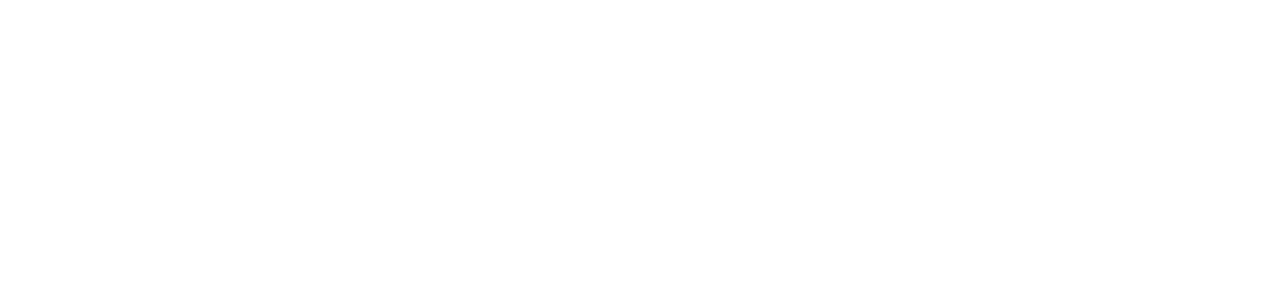
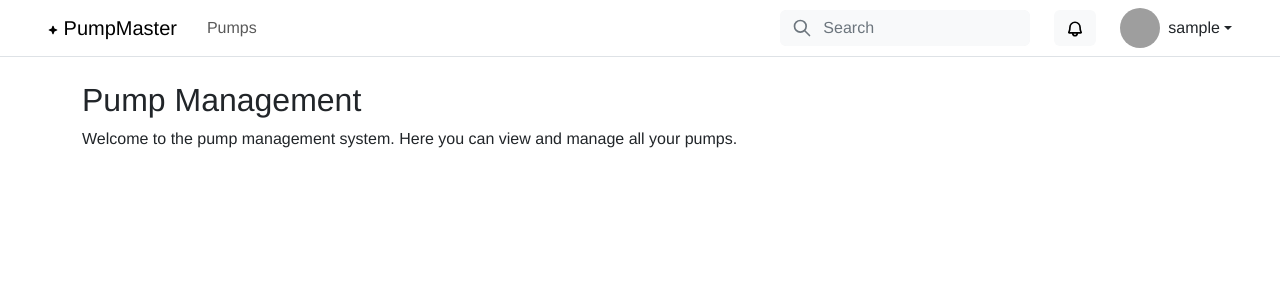
Before and after one commit to dmwcs/ci_cd-demo, a React (Vite) app: page /pump in a window 1280 px wide. Before the commit this address had no page. Shown: the top 300 px of the page. Built offline with nearby package versions, Linux system fonts and the light colour scheme; sample sign-in values are in the browser's storage; grey boxes are pictures that could not be loaded.

Commit message:
config router path

```diff
--- a/package.json
+++ b/package.json
@@ -27,6 +27,7 @@
     "react-bootstrap": "^2.10.10",
     "react-dom": "^19.1.0",
     "react-hook-form": "^7.60.0",
+    "react-icons": "^5.5.0",
     "react-router": "^7.6.3",
     "zod": "^4.0.5"
   },
--- a/src/App.tsx
+++ b/src/App.tsx
@@ -1,11 +1,27 @@
-import { Route, Routes } from 'react-router';
+import { Navigate, Route, Routes } from 'react-router';
 import Login from './app/Login';
+import PumpList from './app/PumpList';
+import Navbar from './app/components/Navbar';
+import ProtectedRoute from './app/components/ProtectedRouter';
 import 'bootstrap/dist/css/bootstrap.min.css';
 
 function App() {
   return (
     <Routes>
       <Route path='/login' element={<Login />} />
+
+      <Route
+        path='/pump'
+        element={
+          <ProtectedRoute>
+            <Navbar />
+          </ProtectedRoute>
+        }
+      >
+        <Route index element={<PumpList />} />
+      </Route>
+
+      <Route path='*' element={<Navigate to='/pump' replace />} />
     </Routes>
   );
 }
--- a/src/app/Login/Login.tsx
+++ b/src/app/Login/Login.tsx
@@ -1,5 +1,5 @@
 import { useState } from 'react';
-import { Link } from 'react-router';
+import { Link, Navigate } from 'react-router';
 import { Alert, Button, Form, Spinner } from 'react-bootstrap';
 import { useForm } from 'react-hook-form';
 import { zodResolver } from '@hookform/resolvers/zod';
@@ -8,7 +8,7 @@
 import { mockFetchData } from '../../utils/mockDataFetch';
 
 const Login = () => {
-  const { login } = useAuth();
+  const { login, isAuthenticated } = useAuth();
   const [error, setError] = useState<string | null>(null);
 
   const {
@@ -19,6 +19,11 @@
     resolver: zodResolver(loginFormSchema),
     mode: 'onChange',
   });
+
+  // 如果已登录，直接重定向到根路径
+  if (isAuthenticated) {
+    return <Navigate to='/pump' replace />;
+  }
 
   const onSubmit = async (data: LoginFormData) => {
     try {
--- a/src/app/PumpList/PumpList.tsx
+++ b/src/app/PumpList/PumpList.tsx
@@ -1,10 +1,16 @@
-import React from 'react';
-
-const PumpList: React.FC = () => {
+const PumpList = () => {
   return (
-    <div>
-      <h1>Pump List</h1>
-      <p>This is the PumpList component</p>
+    <div className='container mt-4'>
+      <h2>Pump Management</h2>
+      <div className='row'>
+        <div className='col-12'>
+          <p>
+            Welcome to the pump management system. Here you can view and manage
+            all your pumps.
+          </p>
+          {/* 这里可以添加实际的 pump 列表 */}
+        </div>
+      </div>
     </div>
   );
 };
--- a/src/app/components/Navbar/Navbar.tsx
+++ b/src/app/components/Navbar/Navbar.tsx
@@ -1,11 +1,101 @@
-import React from 'react';
+import { Button, Form, InputGroup, Dropdown } from 'react-bootstrap';
+import Container from 'react-bootstrap/Container';
+import Nav from 'react-bootstrap/Nav';
+import BootstrapNavbar from 'react-bootstrap/Navbar';
+import { Outlet, useNavigate, Link } from 'react-router';
+import { PiBellBold } from 'react-icons/pi';
+import { TbZoom } from 'react-icons/tb';
+import { PiStarFourFill } from 'react-icons/pi';
+import { useAuth } from '../../../hooks/useAuth';
 
-const Navbar: React.FC = () => {
+const Navbar = () => {
+  const { user, logout, isAuthenticated } = useAuth();
+  const navigate = useNavigate();
+
+  const handleLogout = () => {
+    logout();
+    navigate('/login');
+  };
+
   return (
-    <nav>
-      <h1>Navbar</h1>
-      <p>This is the Navbar component</p>
-    </nav>
+    <div>
+      <BootstrapNavbar expand='md' className='border-bottom'>
+        <Container
+          fluid
+          style={{ display: 'flex', columnGap: '6px' }}
+          className='px-5'
+        >
+          <BootstrapNavbar.Brand href='#home'>
+            <PiStarFourFill size={10} /> PumpMaster
+          </BootstrapNavbar.Brand>
+          <BootstrapNavbar.Toggle aria-controls='navbarScroll' />
+          <BootstrapNavbar.Collapse id='navbarScroll'>
+            <Nav className='my-lg-0' navbarScroll>
+              <Nav.Link as={Link} to='/pump'>
+                Pumps
+              </Nav.Link>
+            </Nav>
+          </BootstrapNavbar.Collapse>
+
+          <div className='d-flex gap-4 d-none d-md-flex align-items-center'>
+            <InputGroup
+              className='bg-light rounded'
+              style={{ maxWidth: '250px' }}
+            >
+              <InputGroup.Text className='bg-light border-0'>
+                <TbZoom className='text-secondary' size={20} />
+              </InputGroup.Text>
+              <Form.Control
+                type='text'
+                placeholder='Search'
+                className='border-0 bg-light px-0'
+              />
+            </InputGroup>
+            <Button className='text-center bg-light border-0'>
+              <PiBellBold color='black' size={18} />
+            </Button>
+
+            {/* 用户信息和退出功能 */}
+            {isAuthenticated && user && (
+              <Dropdown align='end'>
+                <Dropdown.Toggle
+                  as='div'
+                  className='d-flex align-items-center'
+                  style={{ cursor: 'pointer' }}
+                >
+                  <img
+                    src='https://i.pravatar.cc/40?img=2'
+                    alt='User Avatar'
+                    className='rounded-circle me-2'
+                    width='40'
+                    height='40'
+                  />
+                  <span className='text-dark'>{user.username}</span>
+                </Dropdown.Toggle>
+
+                <Dropdown.Menu>
+                  <Dropdown.Item disabled>
+                    <small className='text-muted'>
+                      Logged in as: {user.username}
+                    </small>
+                  </Dropdown.Item>
+                  <Dropdown.Divider />
+                  <Dropdown.Item href='#profile'>Profile</Dropdown.Item>
+                  <Dropdown.Item href='#settings'>Settings</Dropdown.Item>
+                  <Dropdown.Divider />
+                  <Dropdown.Item onClick={handleLogout} className='text-danger'>
+                    Logout
+                  </Dropdown.Item>
+                </Dropdown.Menu>
+              </Dropdown>
+            )}
+          </div>
+        </Container>
+      </BootstrapNavbar>
+      <main>
+        <Outlet />
+      </main>
+    </div>
   );
 };
 
--- /dev/null
+++ b/src/app/components/ProtectedRouter/ProtectedRoute.tsx
@@ -0,0 +1,19 @@
+import { Navigate } from 'react-router';
+import { useAuth } from '../../../hooks/useAuth';
+import type { ReactNode } from 'react';
+
+interface ProtectedRouteProps {
+  children: ReactNode;
+}
+
+const ProtectedRoute = ({ children }: ProtectedRouteProps) => {
+  const { isAuthenticated } = useAuth();
+
+  if (!isAuthenticated) {
+    return <Navigate to='/login' replace />;
+  }
+
+  return <>{children}</>;
+};
+
+export default ProtectedRoute;
--- /dev/null
+++ b/src/app/components/ProtectedRouter/index.ts
@@ -0,0 +1 @@
+export { default } from './ProtectedRoute';
```
Also changed, not shown: 1 other file (tests, documents, lock files or other folders).
